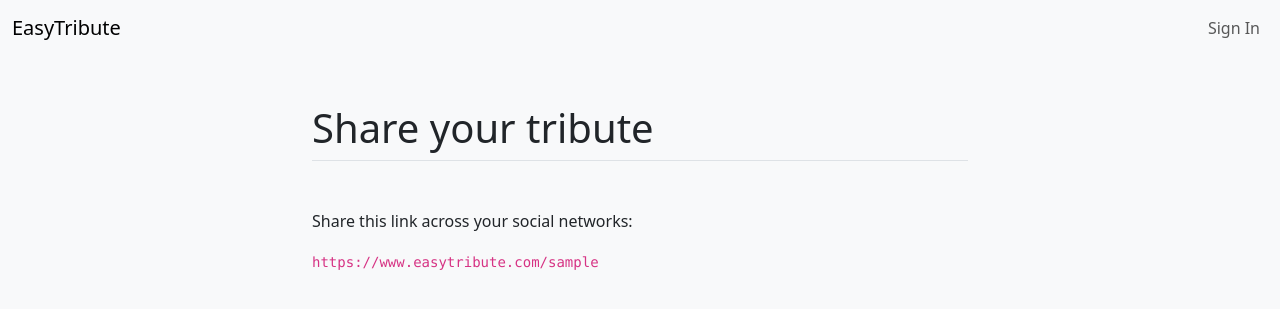
After one commit to mariorojas/easytribute, a Django app: template tributes/templates/tributes/tribute_share.html in a window 1280 px wide. The commit adds this page. Shown: the top 309 px of the page. Run offline with Django 4.2, Linux system fonts and the light colour scheme; the template is opened without the code that fills it: most values are stand-ins (such as "Sample title", 1, 10 or a date in 2020); some libraries are stand-ins or nearby versions.

Commit message:
add share section

```diff
--- a/tributes/templates/tributes/tribute_dashboard.html
+++ b/tributes/templates/tributes/tribute_dashboard.html
@@ -6,6 +6,7 @@
 {% if object %}
     <p><a href="{% url 'tributes:edit' %}">Edit your tribute</a></p>
     <p><a href="{% url 'tributes:detail' object.slug %}">Check your tribute</a></p>
+    <p><a href="{% url 'tributes:share' object.slug %}">Share your tribute</a></p>
 {% else %}
     <p><a href="{% url 'tributes:new' %}">New tribute</a></p>
 {% endif %}
--- /dev/null
+++ b/tributes/templates/tributes/tribute_share.html
@@ -0,0 +1,11 @@
+{% extends 'base.html' %}
+
+{% block content %}
+
+<div class="profile-comments">
+    <h1 class="border-bottom pb-2 mb-5">Share your tribute</h1>
+    <p>Share this link across your social networks:</p>
+    <code>https://www.easytribute.com/{{ object.slug }}</code>
+</div>
+
+{% endblock %}
--- a/tributes/urls.py
+++ b/tributes/urls.py
@@ -10,4 +10,5 @@ urlpatterns = [
     path('edit/', views.TributeUpdateView.as_view(), name='edit'),
     path('new/', views.TributeCreateView.as_view(), name='new'),
     path('<slug:slug>/', views.TributeDetailView.as_view(), name='detail'),
+    path('<slug:slug>/share/', views.TributeShareView.as_view(), name='share'),
 ]
--- a/tributes/views.py
+++ b/tributes/views.py
@@ -69,6 +69,11 @@ class TributeHomeView(TemplateView):
         return super().dispatch(request, *args, **kwargs)
 
 
+class TributeShareView(DetailView):
+    model = Tribute
+    template_name = 'tributes/tribute_share.html'
+
+
 class TributeUpdateView(TributeLoginRequireMixin, UpdateView):
     model = Tribute
     form_class = TributeForm
```
